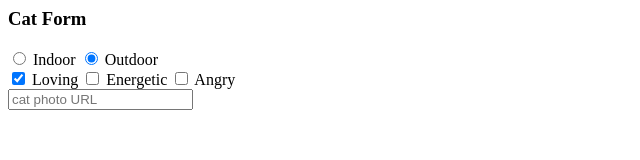
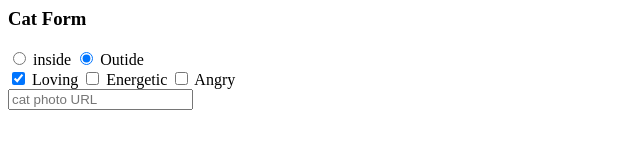
Before and after one commit to knightmoves-schools/005-forms-Durelldm, a website: page index.html in a window 1280 px wide. Shown: the full height of the page, 0-640 px from the left. Drawn offline with Linux system fonts and the light colour scheme.

Commit message:
maybe this will be it

```diff
--- a/index.html
+++ b/index.html
@@ -6,10 +6,10 @@
 <form action="https://www.freecatphotoapp.com/submit-cat-photo">
 
 <input id="indoor" type="radio" name="indoor-outdoor" value="indoor">
-<label for="indoor">Indoor</label>
+<label for="inside">inside</label>
 
 <input id="outdoor" type="radio" name="indoor-outdoor" value="outdoor" checked>
-<label for="outdoor">Outdoor</label>
+<label for="outside">Outide</label>
 <br>
 
 <input id="loving" type="checkbox" name="personality" value="loving" checked>
```
